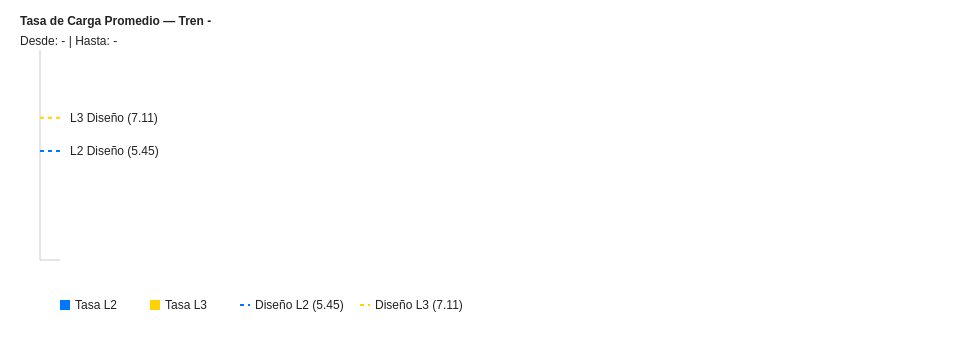
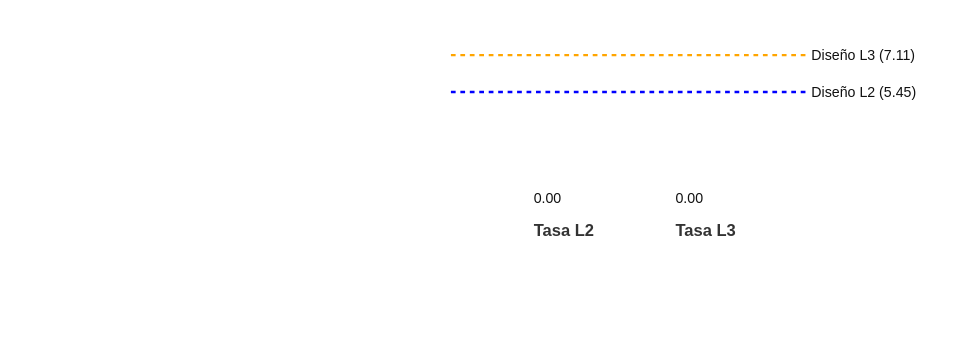
Before and after one commit to Linhartwa/fepasa-dashboard, a plain HTML site: page svg_tasa_carga.html in a window 1280 px wide. Shown: the whole page, without its empty margins (0-958 px from the left). Drawn offline with Linux system fonts and the light colour scheme.

Commit message:
svg_tasa_carga.html

```diff
--- a/svg_tasa_carga.html
+++ b/svg_tasa_carga.html
@@ -2,89 +2,86 @@
 <html lang="es">
 <head>
 <meta charset="UTF-8">
-<title>Tasa de Carga — FEPASA</title>
+<meta name="viewport" content="width=device-width, initial-scale=1.0">
+<title>Tasa de Carga</title>
 <style>
   body {
+    background: #fff;
     margin: 0;
-    background: white;
+    padding: 0;
     font-family: Arial, sans-serif;
   }
-  text { fill: #222; font-size: 12px; }
-  .axis { stroke: #ccc; stroke-width: 1; }
-  .linea { stroke-width: 2; stroke-dasharray: 4; }
-  .azul { fill: #0077FF; }
-  .amarillo { fill: #FFD200; }
-  .valor { font-weight: bold; font-size: 11px; fill: #000; }
+  svg {
+    width: 100%;
+    height: 260px;
+  }
+  .label {
+    font-size: 14px;
+    fill: #333;
+    font-weight: bold;
+  }
+  .value {
+    font-size: 12px;
+    fill: #111;
+  }
+  .linea-diseno {
+    stroke-dasharray: 4;
+    stroke-width: 2;
+  }
 </style>
 </head>
 <body>
-<svg id="grafico" width="640" height="340" xmlns="http://www.w3.org/2000/svg">
-  <text x="20" y="30" font-size="16" font-weight="bold">Cargando datos...</text>
-</svg>
+
+<svg id="grafico" viewBox="0 0 400 220"></svg>
 
 <script>
+function getParam(name) {
+  const params = new URLSearchParams(window.location.search);
+  return parseFloat(params.get(name)) || 0;
+}
+
+const tasaL2 = getParam("tasaL2");
+const tasaL3 = getParam("tasaL3");
+
 const svg = document.getElementById("grafico");
-const p = new URLSearchParams(window.location.search);
+const max = Math.max(tasaL2, tasaL3, 8); // escala dinámica
 
-// 🔹 Parámetros desde AppSheet
-const desde = p.get("desde") || "-";
-const hasta = p.get("hasta") || "-";
-const tren = p.get("tren") || "-";
-const subtrenadas = (p.get("subtrenada") || "").split(",").filter(s => s.trim() !== "");
-const tasaL2 = parseFloat(p.get("tasaL2") || 0);
-const tasaL3 = parseFloat(p.get("tasaL3") || 0);
+// Escalador simple para altura
+const escala = valor => (valor / max) * 150;
+const baseY = 180;
 
-// 🔹 Líneas de diseño (fijas)
-const disenoL2 = 5.45;
-const disenoL3 = 7.11;
+// Líneas de diseño
+const lineas = [
+  { y: 5.45, color: "blue", label: "Diseño L2 (5.45)" },
+  { y: 7.11, color: "orange", label: "Diseño L3 (7.11)" }
+];
 
-// 🔹 Configuración gráfica
-const maxY = 10;
-const baseY = 260;
-const anchoBarra = 35;
-const separacion = 100;
-const escala = 20; // 1 unidad = 20px en el eje Y
+// Dibujar líneas de diseño
+lineas.forEach(l => {
+  const y = baseY - escala(l.y);
+  svg.innerHTML += `
+    <line x1="40" y1="${y}" x2="340" y2="${y}" stroke="${l.color}" class="linea-diseno"/>
+    <text x="345" y="${y + 4}" class="value" fill="${l.color}">${l.label}</text>
+  `;
+});
 
-// 🔹 Generar SVG dinámico
-svg.innerHTML = `
-  <text x="20" y="25" font-size="16" font-weight="bold">Tasa de Carga Promedio — Tren ${tren}</text>
-  <text x="20" y="45" font-size="12">Desde: ${desde} | Hasta: ${hasta}</text>
+// Barras de tasas reales
+const barras = [
+  { x: 100, color: "blue", valor: tasaL2, label: "Tasa L2" },
+  { x: 220, color: "orange", valor: tasaL3, label: "Tasa L3" }
+];
 
-  <!-- Eje Y -->
-  <line x1="40" y1="50" x2="40" y2="${baseY}" class="axis" />
-  <line x1="40" y1="${baseY}" x2="${(subtrenadas.length*separacion)+60}" y2="${baseY}" class="axis" />
+barras.forEach(b => {
+  const altura = escala(b.valor);
+  const y = baseY - altura;
 
-  <!-- Líneas de diseño -->
-  <line x1="40" y1="${baseY - disenoL2*escala}" x2="${(subtrenadas.length*separacion)+60}" y2="${baseY - disenoL2*escala}" class="linea" stroke="#0077FF"/>
-  <text x="${(subtrenadas.length*separacion)+70}" y="${baseY - disenoL2*escala + 4}" fill="#0077FF" font-size="10">L2 Diseño (5.45)</text>
+  svg.innerHTML += `
+    <rect x="${b.x}" y="${y}" width="60" height="${altura}" fill="${b.color}" rx="4"/>
+    <text x="${b.x + 10}" y="${y - 8}" class="value">${b.valor.toFixed(2)}</text>
+    <text x="${b.x + 10}" y="${baseY + 20}" class="label">${b.label}</text>
+  `;
+});
+</script>
 
-  <line x1="40" y1="${baseY - disenoL3*escala}" x2="${(subtrenadas.length*separacion)+60}" y2="${baseY - disenoL3*escala}" class="linea" stroke="#FFD200"/>
-  <text x="${(subtrenadas.length*separacion)+70}" y="${baseY - disenoL3*escala + 4}" fill="#FFD200" font-size="10">L3 Diseño (7.11)</text>
-
-  <!-- Barras dinámicas -->
-  ${subtrenadas.map((s, i) => `
-    <!-- L2 -->
-    <rect x="${60 + i*separacion}" y="${baseY - tasaL2*escala}" width="${anchoBarra}" height="${tasaL2*escala}" class="azul"/>
-    <text x="${60 + i*separacion + anchoBarra/2 - 8}" y="${baseY - tasaL2*escala - 5}" class="valor">${tasaL2.toFixed(2)}</text>
-
-    <!-- L3 -->
-    <rect x="${60 + i*separacion + anchoBarra + 5}" y="${baseY - tasaL3*escala}" width="${anchoBarra}" height="${tasaL3*escala}" class="amarillo"/>
-    <text x="${60 + i*separacion + anchoBarra + 5 + anchoBarra/2 - 8}" y="${baseY - tasaL3*escala - 5}" class="valor">${tasaL3.toFixed(2)}</text>
-
-    <!-- Etiquetas -->
-    <text x="${60 + i*separacion + 15}" y="${baseY + 18}" font-size="11">${s}</text>
-  `).join("")}
-
-  <!-- Leyenda -->
-  <rect x="60" y="300" width="10" height="10" fill="#0077FF"/>
-  <text x="75" y="309">Tasa L2</text>
-  <rect x="150" y="300" width="10" height="10" fill="#FFD200"/>
-  <text x="165" y="309">Tasa L3</text>
-  <line x1="240" y1="305" x2="250" y2="305" stroke="#0077FF" stroke-width="2" stroke-dasharray="4"/>
-  <text x="255" y="309">Diseño L2 (5.45)</text>
-  <line x1="360" y1="305" x2="370" y2="305" stroke="#FFD200" stroke-width="2" stroke-dasharray="4"/>
-  <text x="375" y="309">Diseño L3 (7.11)</text>
-`;
-</script>
 </body>
 </html>
```
